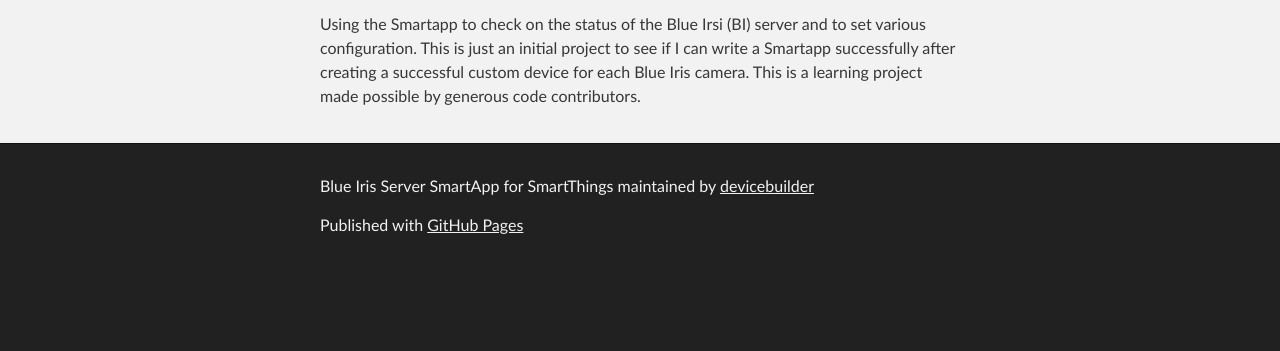
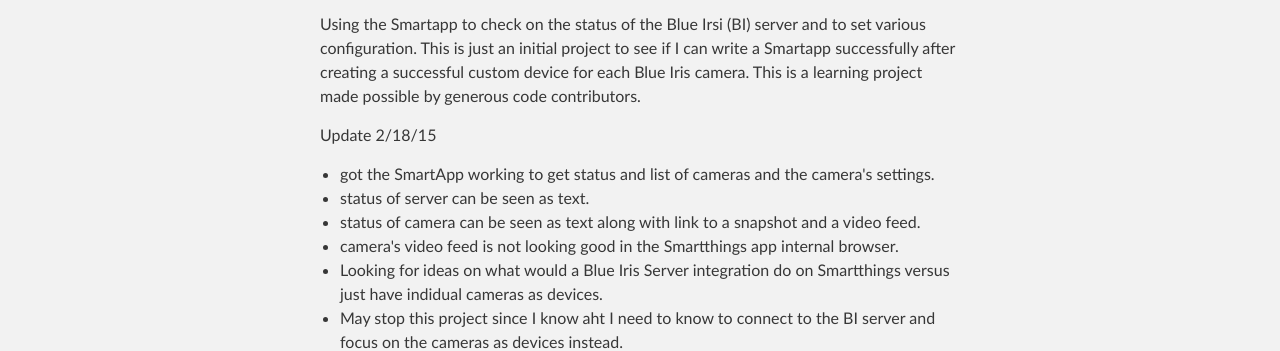
Before and after one commit to devicebuilder/Blue_Iris_Server_for_ST, a plain HTML site: page index.html in a window 1280 px wide. Shown: the part 450-801 px from the top of the page. Drawn offline with Linux system fonts and the light colour scheme.

```diff
--- a/index.html
+++ b/index.html
@@ -38,6 +38,17 @@
 
 <p>Using the Smartapp to check on the status of the Blue Irsi (BI) server and to set various configuration. This is just an initial project to see if I can write a Smartapp successfully after creating a successful custom device for each Blue Iris camera.
 This is a learning project made possible by generous code contributors. </p>
+
+<p>Update 2/18/15</p>
+
+<ul>
+<li>got the SmartApp working to get status and list of cameras and the camera's settings.</li>
+<li>status of server can be seen as text.</li>
+<li>status of camera can be seen as text along with link to a snapshot and a video feed.</li>
+<li>camera's video feed is not looking good in the Smartthings app internal browser.</li>
+<li>Looking for ideas on what would a Blue Iris Server integration do on Smartthings versus just have indidual cameras as devices.</li>
+<li>May stop this project since I know aht I need to know to connect to the BI server and focus on the cameras as devices instead.</li>
+</ul>
       </section>
     </div>
 
--- a/params.json
+++ b/params.json
@@ -1 +1 @@
-{"name":"Blue Iris Server SmartApp for SmartThings","tagline":"SmartApp to manage Blue Iris Server from Smartthings app.","body":"# Blue Iris Server for ST\r\nSmartapp to manage Blue Iris Server from Smartthings app.\r\n\r\nUsing the Smartapp to check on the status of the Blue Irsi (BI) server and to set various configuration. This is just an initial project to see if I can write a Smartapp successfully after creating a successful custom device for each Blue Iris camera.\r\nThis is a learning project made possible by generous code contributors. \r\n","google":"","note":"Don't delete this file! It's used internally to help with page regeneration."}
+{"name":"Blue Iris Server SmartApp for SmartThings","tagline":"SmartApp to manage Blue Iris Server from Smartthings app.","body":"# Blue Iris Server for ST\r\nSmartapp to manage Blue Iris Server from Smartthings app.\r\n\r\nUsing the Smartapp to check on the status of the Blue Irsi (BI) server and to set various configuration. This is just an initial project to see if I can write a Smartapp successfully after creating a successful custom device for each Blue Iris camera.\r\nThis is a learning project made possible by generous code contributors. \r\n\r\nUpdate 2/18/15\r\n- got the SmartApp working to get status and list of cameras and the camera's settings.\r\n- status of server can be seen as text.\r\n- status of camera can be seen as text along with link to a snapshot and a video feed.\r\n- camera's video feed is not looking good in the Smartthings app internal browser.\r\n- Looking for ideas on what would a Blue Iris Server integration do on Smartthings versus just have indidual cameras as devices.\r\n- May stop this project since I know aht I need to know to connect to the BI server and focus on the cameras as devices instead.\r\n","google":"","note":"Don't delete this file! It's used internally to help with page regeneration."}
```
